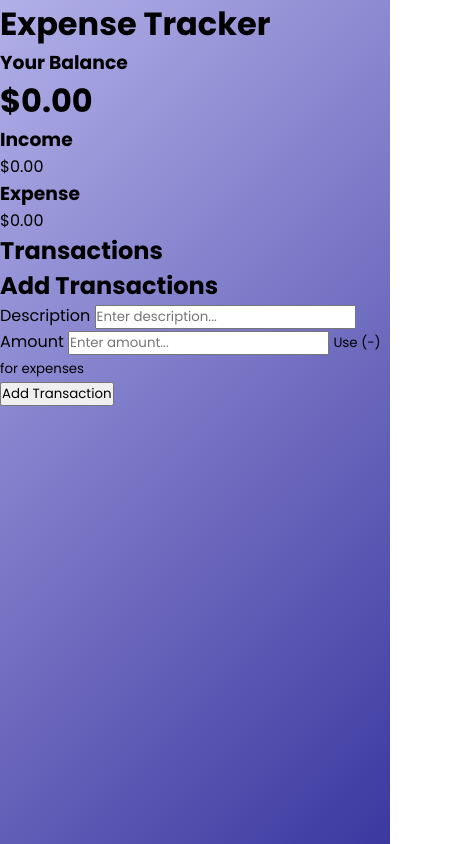
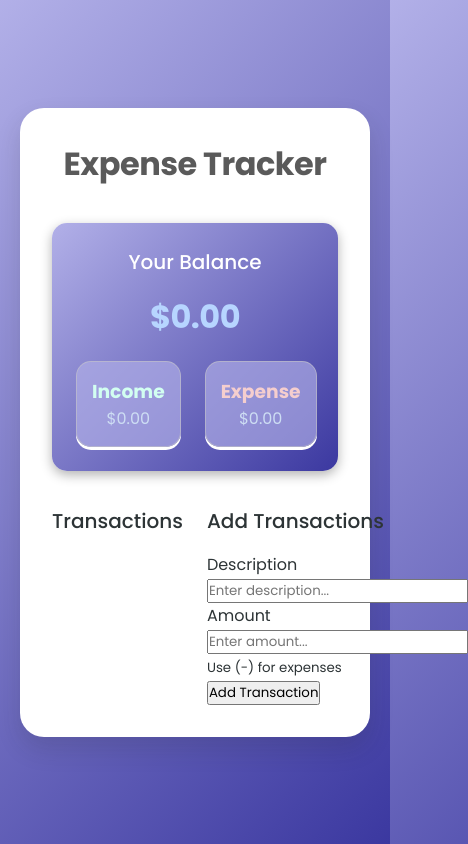
Before and after one commit to Derikklok/15-projects-html-css-javascript, a plain HTML site: page expense-tracker/index.html in a window 390 px wide. Shown: the whole page, 468 px wide, since content can reach past the window. Drawn offline with Linux system fonts and the light colour scheme.

Commit message:
Update Expense Tracker UI: Change header level for balance display and enhance CSS styling for layout, including responsive design and improved visual elements.

```diff
--- a/expense-tracker/index.html
+++ b/expense-tracker/index.html
@@ -18,7 +18,7 @@
       <h1>Expense Tracker</h1>
       <!-- Summary section -->
       <div class="balance-container">
-        <h3>Your Balance</h3>
+        <h2>Your Balance</h2>
         <h1 id="balance">$0.00</h1>
 
         <div class="summary">
--- a/expense-tracker/style.css
+++ b/expense-tracker/style.css
@@ -1,11 +1,96 @@
 * {
-  font-family: poppins;
   margin: 0;
   padding: 0;
   box-sizing: border-box;
+  font-family: poppins;
 }
 
 body {
   background: linear-gradient(135deg, #b2b0e8, #3b38a0);
   min-height: 100vh;
+  display: flex;
+  align-items: center;
+  justify-content: center;
+  padding: 20px;
+  color: #2d3436;
 }
+
+.container{
+  width: 100%;
+  max-width: 1200px;
+  background-color: #fff;
+  padding: 2rem;
+  border-radius: 24px;
+  box-shadow: 0 12px 24px rgba(39, 39, 39, 0.15);
+}
+
+h1{
+  text-align: center;
+  color: #5a5a5a;
+  margin-bottom: 35px;
+  letter-spacing: -0.5px;
+}
+
+h2{
+  margin-bottom: 1rem;
+  font-size: 1.25rem;
+  font-weight: 500;
+}
+
+.balance-container{
+  text-align: center;
+  margin-bottom: 35px;
+  padding: 24px;
+  background:linear-gradient(135deg, #b2b0e8, #3b38a0);
+  border-radius: 15px;
+  color: white;
+  box-shadow: 0 4px 12px rgba(0, 0, 0, 0.3);
+}
+
+.balance-container h1{
+  color: rgb(183, 213, 255);
+  margin: 15px;
+  margin-bottom: 20px;
+}
+
+.summary{
+  display: grid;
+  grid-template-columns: 1fr 1fr;
+  gap: 24px;
+}
+
+.income,
+.expenses{
+  background-color: #b2b0e8a5;
+  border: 1px solid rgba(199, 199, 199, 0.564);
+  border-radius: 15px;
+  padding: 15px;
+  box-shadow: 0 3px;
+  transition: transform 0.2s ease;
+}
+
+.income p{
+  color: rgb(205, 221, 243);
+}
+.expenses p{
+  color: rgb(205, 221, 243);
+}
+
+.income:hover,
+.expenses:hover{
+  transform: translateY(-2px);
+}
+
+.income h3{
+  color: rgb(210, 255, 241);
+}
+
+.expenses h3{
+  color:rgb(245, 206, 206);
+}
+
+.main-content{
+  display: grid;
+  grid-template-columns: 1fr 1fr;
+  gap: 24px;
+}
```
